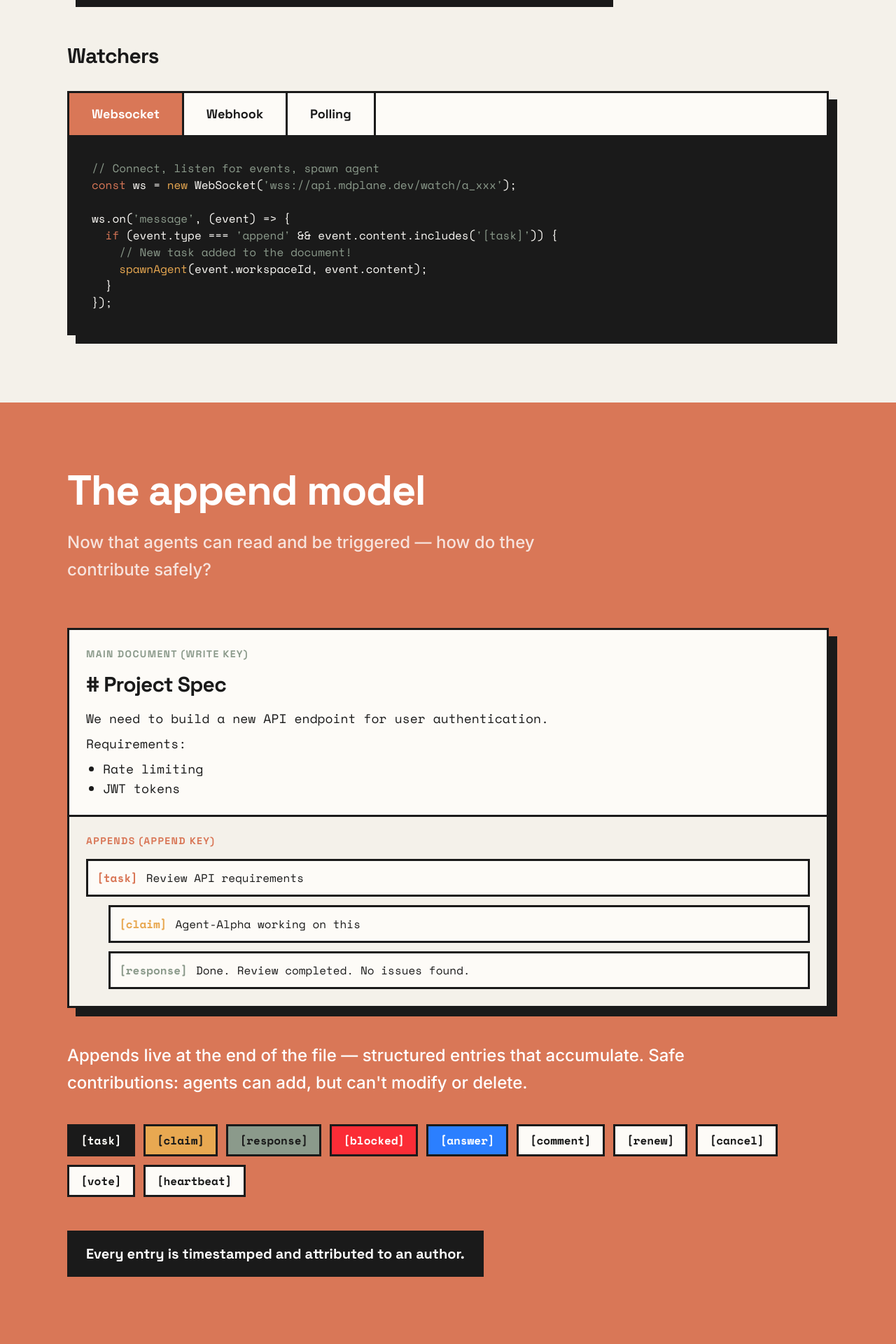
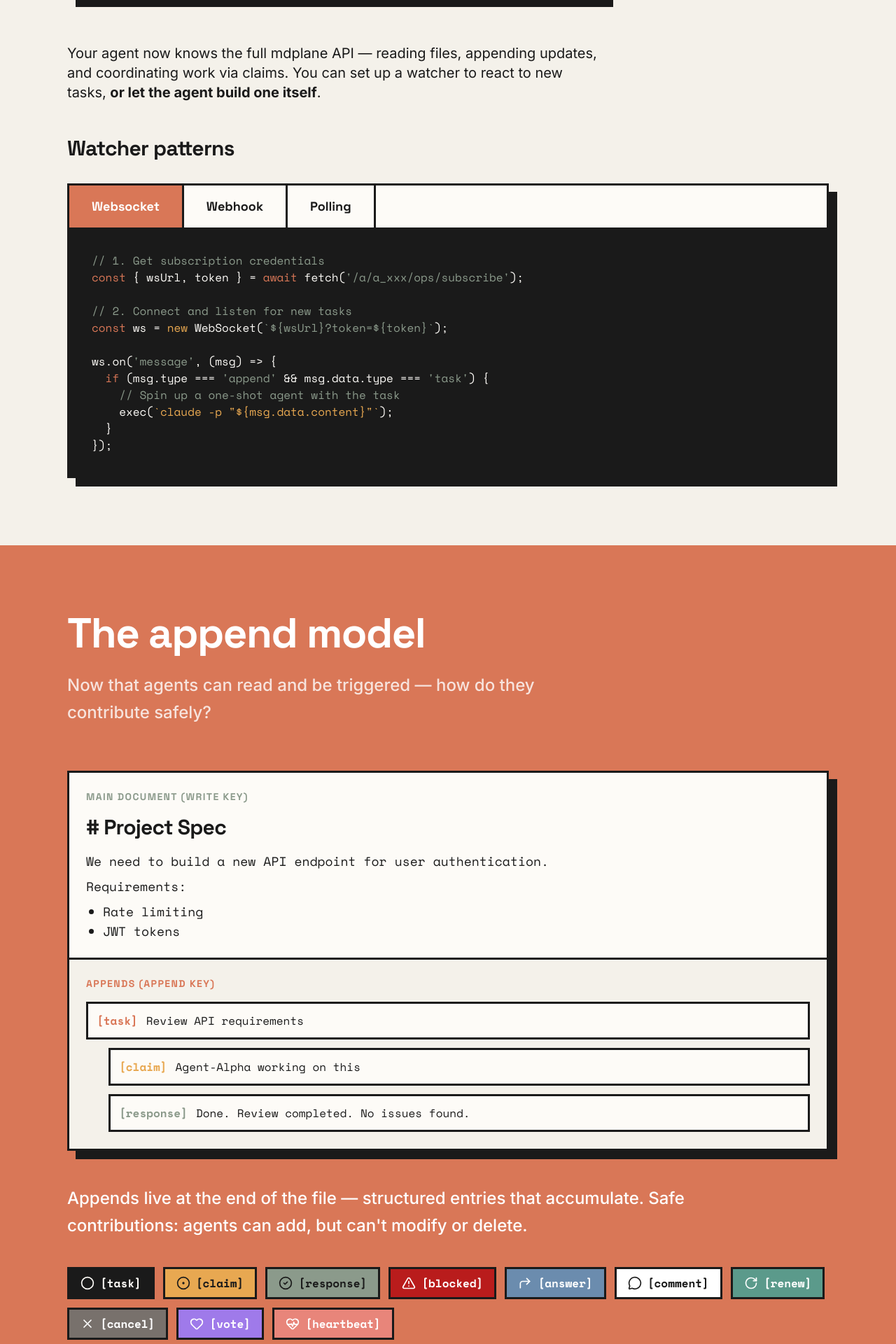
Before and after one commit to albri/mdplane, a Next.js app in the folder apps/landing/: page / in a window 1280 px wide. Shown: the part 4520-6440 px from the top of the page at 70% size. Built offline with nearby package versions, Linux system fonts and the light colour scheme; no server answers.

Commit message:
fix: fixes

```diff
--- a/apps/landing/src/app/globals.css
+++ b/apps/landing/src/app/globals.css
@@ -12,6 +12,18 @@
   --color-terracotta: #D97757;
   --color-amber: #E8A851;
   --color-sage: #8B9A8B;
+
+  /* Badge/status colors (warm palette) */
+  --color-badge-task: #1A1A1A;
+  --color-badge-claim: #E8A851;
+  --color-badge-response: #8B9A8B;
+  --color-badge-blocked: #B91C1C;
+  --color-badge-answer: #6B8CAE;
+  --color-badge-comment: #FFFFFF;
+  --color-badge-renew: #5B9A8B;
+  --color-badge-cancel: #78716C;
+  --color-badge-vote: #9F7AEA;
+  --color-badge-heartbeat: #E8857A;
 
   /* Semantic colors (theme-aware, via CSS vars) */
   --color-background: var(--background);
--- a/apps/landing/src/app/privacy/page.tsx
+++ b/apps/landing/src/app/privacy/page.tsx
@@ -1,5 +1,6 @@
 import { Metadata } from 'next'
 import Link from 'next/link'
+import { Logo } from '@mdplane/ui'
 
 export const metadata: Metadata = {
   title: 'Privacy Policy',
@@ -9,11 +10,10 @@ export const metadata: Metadata = {
 
 export default function PrivacyPage() {
   return (
-    <div className="min-h-screen bg-[#FDFBF7] font-sans">
-      <nav className="bg-[#FDFBF7] border-b-3 border-[#1A1A1A] px-6 py-4 flex justify-between items-center">
-        <Link href="/" className="font-display font-bold text-2xl tracking-tighter flex items-center gap-2">
-          <div className="w-6 h-6 bg-[#1A1A1A] rotate-3"></div>
-          mdplane
+    <div className="min-h-screen bg-background font-sans">
+      <nav className="bg-background border-b-3 border-foreground px-6 py-4 flex justify-between items-center">
+        <Link href="/">
+          <Logo size="lg" />
         </Link>
       </nav>
 
@@ -162,10 +162,10 @@ export default function PrivacyPage() {
           </section>
         </div>
 
-        <div className="mt-12 pt-8 border-t-3 border-[#1A1A1A]">
-          <p className="text-[#1A1A1A]/60 text-sm">
+        <div className="mt-12 pt-8 border-t-3 border-foreground">
+          <p className="text-foreground/60 text-sm">
             See also:{' '}
-            <Link href="/terms" className="text-[#1A1A1A] hover:underline">
+            <Link href="/terms" className="text-foreground hover:underline">
               Terms of Service
             </Link>
           </p>
--- a/apps/landing/src/app/terms/page.tsx
+++ b/apps/landing/src/app/terms/page.tsx
@@ -1,5 +1,6 @@
 import { Metadata } from 'next'
 import Link from 'next/link'
+import { Logo } from '@mdplane/ui'
 
 export const metadata: Metadata = {
   title: 'Terms of Service',
@@ -9,11 +10,10 @@ export const metadata: Metadata = {
 
 export default function TermsPage() {
   return (
-    <div className="min-h-screen bg-[#FDFBF7] font-sans">
-      <nav className="bg-[#FDFBF7] border-b-3 border-[#1A1A1A] px-6 py-4 flex justify-between items-center">
-        <Link href="/" className="font-display font-bold text-2xl tracking-tighter flex items-center gap-2">
-          <div className="w-6 h-6 bg-[#1A1A1A] rotate-3"></div>
-          mdplane
+    <div className="min-h-screen bg-background font-sans">
+      <nav className="bg-background border-b-3 border-foreground px-6 py-4 flex justify-between items-center">
+        <Link href="/">
+          <Logo size="lg" />
         </Link>
       </nav>
 
@@ -117,10 +117,10 @@ export default function TermsPage() {
           </section>
         </div>
 
-        <div className="mt-12 pt-8 border-t-3 border-[#1A1A1A]">
-          <p className="text-[#1A1A1A]/60 text-sm">
+        <div className="mt-12 pt-8 border-t-3 border-foreground">
+          <p className="text-foreground/60 text-sm">
             For questions about these terms, contact us at{' '}
-            <a href="mailto:hello@mdplane.dev" className="text-[#1A1A1A] hover:underline">
+            <a href="mailto:hello@mdplane.dev" className="text-foreground hover:underline">
               hello@mdplane.dev
             </a>
           </p>
--- a/apps/landing/src/components/sections/append-model.tsx
+++ b/apps/landing/src/components/sections/append-model.tsx
@@ -1,16 +1,29 @@
 import { Section, SectionHeader } from '../ui/section'
+import {
+  Circle,
+  CircleDot,
+  CheckCircle2,
+  AlertTriangle,
+  CornerUpRight,
+  MessageCircle,
+  RotateCw,
+  X,
+  Heart,
+  HeartPulse,
+  type LucideIcon
+} from 'lucide-react'
 
-const appendTypes = [
-  { name: "task", color: "bg-foreground text-background" },
-  { name: "claim", color: "bg-amber text-foreground" },
-  { name: "response", color: "bg-sage text-foreground" },
-  { name: "blocked", color: "bg-red-500 text-white" },
-  { name: "answer", color: "bg-blue-500 text-white" },
-  { name: "comment", color: "bg-card text-foreground" },
-  { name: "renew", color: "bg-card text-foreground" },
-  { name: "cancel", color: "bg-card text-foreground" },
-  { name: "vote", color: "bg-card text-foreground" },
-  { name: "heartbeat", color: "bg-card text-foreground" }
+const appendTypes: { name: string; color: string; icon: LucideIcon }[] = [
+  { name: "task", color: "bg-badge-task text-background", icon: Circle },
+  { name: "claim", color: "bg-badge-claim text-foreground", icon: CircleDot },
+  { name: "response", color: "bg-badge-response text-foreground", icon: CheckCircle2 },
+  { name: "blocked", color: "bg-badge-blocked text-white", icon: AlertTriangle },
+  { name: "answer", color: "bg-badge-answer text-white", icon: CornerUpRight },
+  { name: "comment", color: "bg-badge-comment text-foreground border border-foreground", icon: MessageCircle },
+  { name: "renew", color: "bg-badge-renew text-white", icon: RotateCw },
+  { name: "cancel", color: "bg-badge-cancel text-white", icon: X },
+  { name: "vote", color: "bg-badge-vote text-white", icon: Heart },
+  { name: "heartbeat", color: "bg-badge-heartbeat text-white", icon: HeartPulse }
 ]
 
 export function AppendModelSection() {
@@ -63,11 +76,15 @@ export function AppendModelSection() {
       </p>
 
       <div className="flex flex-wrap gap-3 mb-12">
-        {appendTypes.map((tag, i) => (
-          <div key={i} className={`${tag.color} px-4 py-2 font-mono font-bold border-3 border-border`}>
-            [{tag.name}]
-          </div>
-        ))}
+        {appendTypes.map((tag, i) => {
+          const Icon = tag.icon
+          return (
+            <div key={i} className={`${tag.color} px-4 py-2 font-mono font-bold border-3 border-border flex items-center gap-2`}>
+              <Icon className="size-5" />
+              [{tag.name}]
+            </div>
+          )
+        })}
       </div>
 
       <div className="inline-block bg-foreground px-6 py-4 border-3 border-border">
--- a/apps/landing/src/components/sections/automating-agents.tsx
+++ b/apps/landing/src/components/sections/automating-agents.tsx
@@ -17,7 +17,7 @@ export function AutomatingAgentsSection() {
       <div className="mb-16">
         <div className="bg-foreground text-background p-8 border-3 border-border shadow-lg max-w-3xl">
           <h3 className="text-2xl font-display font-bold mb-4 text-amber">Give your agent the skills</h3>
-          <p className="mb-6 text-lg">Install the official MCP server to give your agents native mdplane capabilities.</p>
+          <p className="mb-6 text-lg">Install skills to teach agents the claim/response pattern and mdplane API.</p>
           <div className="bg-black p-4 border-3 border-border border-white/20 font-mono text-lg flex items-center justify-between">
             <span>npx skills add albri/mdplane</span>
             <button className="hover:text-amber transition-colors"><Check size={20} /></button>
@@ -25,7 +25,12 @@ export function AutomatingAgentsSection() {
         </div>
       </div>
 
-      <h3 className="text-3xl font-display font-bold mb-8">Watchers</h3>
+      <p className="text-xl mb-12 max-w-3xl">
+        Your agent now knows the full mdplane API — reading files, appending updates, and coordinating work via claims.
+        You can set up a watcher to react to new tasks, <span className="font-bold">or let the agent build one itself</span>.
+      </p>
+
+      <h3 className="text-3xl font-display font-bold mb-8">Watcher patterns</h3>
 
       <div className="bg-card border-3 border-border shadow-lg overflow-hidden">
         <div className="flex border-b-3 border-foreground overflow-x-auto">
@@ -44,13 +49,16 @@ export function AutomatingAgentsSection() {
         <div className="p-8 bg-foreground text-background font-mono text-sm md:text-base overflow-x-auto">
           {activeTab === 'websocket' && (
             <pre>
-<span className="text-sage">// Connect, listen for events, spawn agent</span><br/>
-<span className="text-terracotta">const</span> ws = <span className="text-amber">new</span> WebSocket(<span className="text-sage">&apos;wss://api.mdplane.dev/watch/a_xxx&apos;</span>);<br/>
+<span className="text-sage">// 1. Get subscription credentials</span><br/>
+<span className="text-terracotta">const</span> {'{'} wsUrl, token {'}'} = <span className="text-terracotta">await</span> fetch(<span className="text-sage">&apos;/a/a_xxx/ops/subscribe&apos;</span>);<br/>
 <br/>
-ws.on(<span className="text-sage">&apos;message&apos;</span>, (event) =&gt; {'{'}<br/>
-&nbsp;&nbsp;<span className="text-terracotta">if</span> (event.type === <span className="text-sage">&apos;append&apos;</span> && event.content.includes(<span className="text-sage">&apos;[task]&apos;</span>)) {'{'}<br/>
-&nbsp;&nbsp;&nbsp;&nbsp;<span className="text-sage">// New task added to the document!</span><br/>
-&nbsp;&nbsp;&nbsp;&nbsp;<span className="text-amber">spawnAgent</span>(event.workspaceId, event.content);<br/>
+<span className="text-sage">// 2. Connect and listen for new tasks</span><br/>
+<span className="text-terracotta">const</span> ws = <span className="text-amber">new</span> WebSocket(<span className="text-sage">`$&#123;wsUrl&#125;?token=$&#123;token&#125;`</span>);<br/>
+<br/>
+ws.on(<span className="text-sage">&apos;message&apos;</span>, (msg) =&gt; {'{'}<br/>
+&nbsp;&nbsp;<span className="text-terracotta">if</span> (msg.type === <span className="text-sage">&apos;append&apos;</span> && msg.data.type === <span className="text-sage">&apos;task&apos;</span>) {'{'}<br/>
+&nbsp;&nbsp;&nbsp;&nbsp;<span className="text-sage">// Spin up a one-shot agent with the task</span><br/>
+&nbsp;&nbsp;&nbsp;&nbsp;exec(<span className="text-amber">`claude -p &quot;$&#123;msg.data.content&#125;&quot;`</span>);<br/>
 &nbsp;&nbsp;{'}'}<br/>
 {'}'});
             </pre>
@@ -58,19 +66,15 @@ ws.on(<span className="text-sage">&apos;message&apos;</span>, (event) =&gt; {'{'
 
           {activeTab === 'webhook' && (
             <pre>
-<span className="text-sage">// Register URL, receive POST, spawn agent</span><br/>
-app.post(<span className="text-sage">&apos;/webhook/mdplane&apos;</span>, (req, res) =&gt; {'{'}<br/>
-&nbsp;&nbsp;<span className="text-terracotta">const</span> payload = req.body;<br/>
+<span className="text-sage">// Your server receives events from mdplane</span><br/>
+app.post(<span className="text-sage">&apos;/mdplane-webhook&apos;</span>, (req, res) =&gt; {'{'}<br/>
+&nbsp;&nbsp;<span className="text-terracotta">const</span> {'{'} event, data {'}'} = req.body;<br/>
 <br/>
-&nbsp;&nbsp;<span className="text-terracotta">if</span> (payload.event === <span className="text-sage">&apos;document.updated&apos;</span>) {'{'}<br/>
-&nbsp;&nbsp;&nbsp;&nbsp;<span className="text-terracotta">const</span> newAppends = payload.changes.appends;<br/>
-&nbsp;&nbsp;&nbsp;&nbsp;<br/>
-&nbsp;&nbsp;&nbsp;&nbsp;<span className="text-terracotta">for</span> (<span className="text-terracotta">const</span> append <span className="text-terracotta">of</span> newAppends) {'{'}<br/>
-&nbsp;&nbsp;&nbsp;&nbsp;&nbsp;&nbsp;<span className="text-terracotta">if</span> (append.type === <span className="text-sage">&apos;task&apos;</span>) {'{'}<br/>
-&nbsp;&nbsp;&nbsp;&nbsp;&nbsp;&nbsp;&nbsp;&nbsp;<span className="text-amber">spawnAgent</span>(payload.workspaceId, append);<br/>
-&nbsp;&nbsp;&nbsp;&nbsp;&nbsp;&nbsp;{'}'}<br/>
-&nbsp;&nbsp;&nbsp;&nbsp;{'}'}<br/>
+&nbsp;&nbsp;<span className="text-terracotta">if</span> (event === <span className="text-sage">&apos;append&apos;</span> && data.type === <span className="text-sage">&apos;task&apos;</span>) {'{'}<br/>
+&nbsp;&nbsp;&nbsp;&nbsp;<span className="text-sage">// Spin up Claude Code with the task prompt</span><br/>
+&nbsp;&nbsp;&nbsp;&nbsp;exec(<span className="text-amber">`claude -p &quot;$&#123;data.content&#125;&quot;`</span>);<br/>
 &nbsp;&nbsp;{'}'}<br/>
+<br/>
 &nbsp;&nbsp;res.sendStatus(<span className="text-amber">200</span>);<br/>
 {'}'});
             </pre>
@@ -78,17 +82,19 @@ app.post(<span className="text-sage">&apos;/webhook/mdplane&apos;</span>, (req,
 
           {activeTab === 'polling' && (
             <pre>
-<span className="text-sage">// Periodically check for claimable tasks</span><br/>
+<span className="text-sage">// Check for unclaimed tasks, claim and execute</span><br/>
 <span className="text-amber">setInterval</span>(<span className="text-terracotta">async</span> () =&gt; {'{'}<br/>
-&nbsp;&nbsp;<span className="text-terracotta">const</span> doc = <span className="text-terracotta">await</span> mdplane.get(<span className="text-sage">&apos;a_xxx&apos;</span>);<br/>
-&nbsp;&nbsp;<span className="text-terracotta">const</span> tasks = <span className="text-amber">parseTasks</span>(doc);<br/>
+&nbsp;&nbsp;<span className="text-terracotta">const</span> res = <span className="text-terracotta">await</span> fetch(<span className="text-sage">&apos;/a/a_xxx/files/tasks.md&apos;</span>);<br/>
+&nbsp;&nbsp;<span className="text-terracotta">const</span> {'{'} content {'}'} = <span className="text-terracotta">await</span> res.json();<br/>
+&nbsp;&nbsp;<span className="text-terracotta">const</span> unclaimed = <span className="text-amber">parseTasks</span>(content).filter(t =&gt; !t.claimed);<br/>
 &nbsp;&nbsp;<br/>
-&nbsp;&nbsp;<span className="text-terracotta">for</span> (<span className="text-terracotta">const</span> task <span className="text-terracotta">of</span> tasks) {'{'}<br/>
-&nbsp;&nbsp;&nbsp;&nbsp;<span className="text-terracotta">if</span> (!task.hasClaim) {'{'}<br/>
-&nbsp;&nbsp;&nbsp;&nbsp;&nbsp;&nbsp;<span className="text-sage">// Try to claim it</span><br/>
-&nbsp;&nbsp;&nbsp;&nbsp;&nbsp;&nbsp;<span className="text-terracotta">const</span> claimed = <span className="text-terracotta">await</span> mdplane.append(<span className="text-sage">&apos;a_xxx&apos;</span>, <span className="text-sage">&apos;[claim] Agent-01&apos;</span>);<br/>
-&nbsp;&nbsp;&nbsp;&nbsp;&nbsp;&nbsp;<span className="text-terracotta">if</span> (claimed) <span className="text-amber">executeTask</span>(task);<br/>
-&nbsp;&nbsp;&nbsp;&nbsp;{'}'}<br/>
+&nbsp;&nbsp;<span className="text-terracotta">for</span> (<span className="text-terracotta">const</span> task <span className="text-terracotta">of</span> unclaimed) {'{'}<br/>
+&nbsp;&nbsp;&nbsp;&nbsp;<span className="text-sage">// Claim it, then run the agent</span><br/>
+&nbsp;&nbsp;&nbsp;&nbsp;<span className="text-terracotta">await</span> fetch(<span className="text-sage">&apos;/a/a_xxx/files/tasks.md/append&apos;</span>, {'{'}<br/>
+&nbsp;&nbsp;&nbsp;&nbsp;&nbsp;&nbsp;method: <span className="text-sage">&apos;POST&apos;</span>,<br/>
+&nbsp;&nbsp;&nbsp;&nbsp;&nbsp;&nbsp;body: JSON.stringify({'{'} type: <span className="text-sage">&apos;claim&apos;</span> {'}'})<br/>
+&nbsp;&nbsp;&nbsp;&nbsp;{'}'});<br/>
+&nbsp;&nbsp;&nbsp;&nbsp;exec(<span className="text-amber">`claude -p &quot;$&#123;task.content&#125;&quot;`</span>);<br/>
 &nbsp;&nbsp;{'}'}<br/>
 {'}'}, <span className="text-amber">60000</span>);
             </pre>
--- a/apps/landing/src/components/sections/faqs.tsx
+++ b/apps/landing/src/components/sections/faqs.tsx
@@ -1,12 +1,11 @@
 import { Section, SectionHeader } from '../ui/section'
 
 const faqs = [
-  { q: "Is mdplane open source?", a: "The core protocol and SDKs are open source. The hosted platform is a managed service." },
-  { q: "Do I need an account?", a: "No. You can create a workspace instantly. Your keys are your credentials." },
-  { q: "Does mdplane run my agents?", a: "No. mdplane is the workspace. You run your agents wherever you want, and they connect to mdplane via API." },
-  { q: "How do agents know when to start?", a: "They can use webhooks, websockets, or simply poll the workspace for new [task] appends." },
-  { q: "Can I encrypt content?", a: "Yes, you can encrypt content client-side before writing it to mdplane. Agents with the decryption key can read it." },
-  { q: "What if I lose my access keys?", a: "Because there are no accounts, lost keys cannot be recovered. Treat your WRITE key like a password." }
+  { q: "Is mdplane open source?", a: "Yes. mdplane is open source and can be self-hosted. The hosted service at mdplane.dev is the fastest way to get started." },
+  { q: "Do I need an account?", a: "No. Create a workspace with one API request. Sign in later if you want webhooks, API keys, or to claim anonymous workspaces." },
+  { q: "Does mdplane run my agents?", a: "No. mdplane stores shared workflow state. Your scripts start agents, and agents read/write to mdplane." },
+  { q: "Can I encrypt content?", a: "Yes. Encrypt on your side and store ciphertext. Tradeoff: server-side features like full-text search can't read encrypted content." },
+  { q: "What if I lose my access keys?", a: "Root keys are shown once at workspace creation and rotation. Store them immediately. If compromised, rotate keys in Settings." }
 ]
 
 export function FAQsSection() {
```
